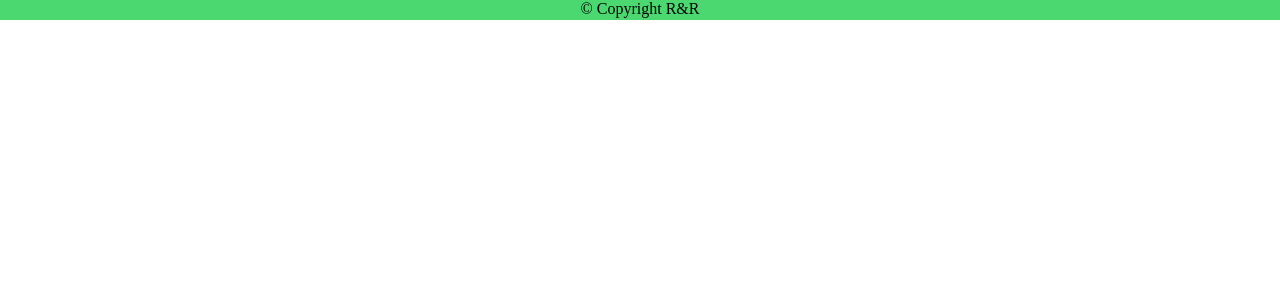
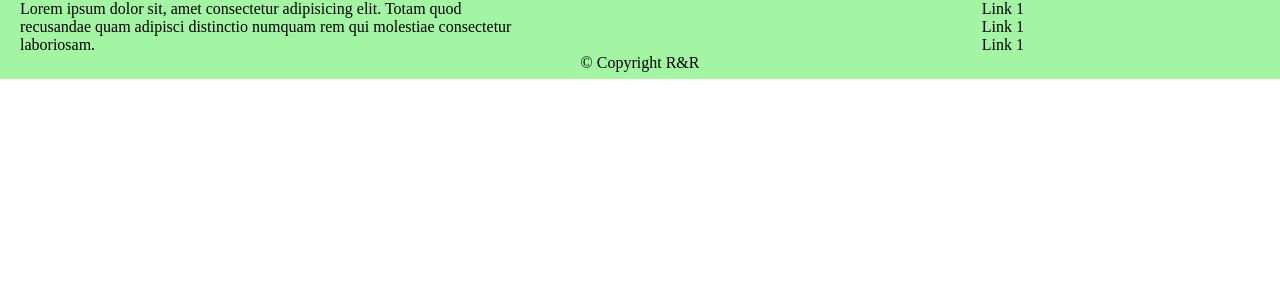
Before and after one commit to rianneFA/workshopFietsenwinkel, a PHP site: page /footer.php in a window 1280 px wide. Shown: the top 300 px of the page. Run offline with PHP 8.4, Linux system fonts and the light colour scheme.

Commit message:
finished header and footer

```diff
--- a/footer.php
+++ b/footer.php
@@ -11,7 +11,15 @@
 </head>
 <body>
     <footer class="end">
-        <div>
+        <div class="footer">
+            <p class="lorem">Lorem ipsum dolor sit, amet consectetur adipisicing elit. Totam quod recusandae quam adipisci distinctio numquam rem qui molestiae consectetur laboriosam.</p>
+            <nav class="footerlinks">
+                <a><p>Link 1</p></a>
+                <a><p>Link 1</p></a>
+                <a><p>Link 1</p></a>
+            </nav>
+        </div>
+        <div class="subfooter">
             <p> © Copyright R&R </p>
         </div>
     </footer>
--- a/header.php
+++ b/header.php
@@ -10,9 +10,9 @@
     <link rel="stylesheet" href="style.css">
 </head>
 <body>
-    <header>
+    <header class="header">
         <div>
-            <img src="R&RLogoDesign.png" width="160px" height="70px" class="imgLogo">
+            <img src="R&RLogoDesignTransparent.png" width="160px" height="70px" class="imgLogo">
             <h2 class="titelH2">De ridder op de witte fiets</h2>
         </div>
 
--- a/style.css
+++ b/style.css
@@ -4,10 +4,9 @@ body{
 }
 /* header */
 .header {
-    background-color: gray;
+    background-color: #a3f4a3;
     width: 101.5%;
     height: 80px;
-    margin-top: -10px;
     margin-left: -10px;
     display: flex;
     justify-content: space-between;
@@ -15,7 +14,7 @@ body{
 
 .imgLogo {
     float: left;
-    margin-top: 5px;
+    margin-top: 12px;
     margin-left: 10px;
 }
 
@@ -29,16 +28,36 @@ body{
     margin-top: 25px;
     margin-right: 25px;
 }
+
+button {
+    background-color: #fbb4c1;
+    border: 1px solid #f996b5;
+    width: 80px;
+    height: 25px;
+}
 /* end header */
 /* footer */
-.end div{
+.end {
     width: 100%;
-    height: 20px;
-    background-color: #4cd871;
+    background-color: #a3f4a3;
+}
+.end .subfooter{
+    height: 25px;
+    text-align: center;
+}
+
+.lorem {
+    float: left;
+    width: 40%;
+    padding-left: 20px;
+}
+
+.footerlinks {
+    text-align: right;
+    width: 80%;
 }
 
 .end div p{
-    text-align: center;
     margin: auto;
 }
 
```
Also changed, not shown: R&RLogoDesign.png (deleted), R&RLogoDesignTransparent.png (added).
